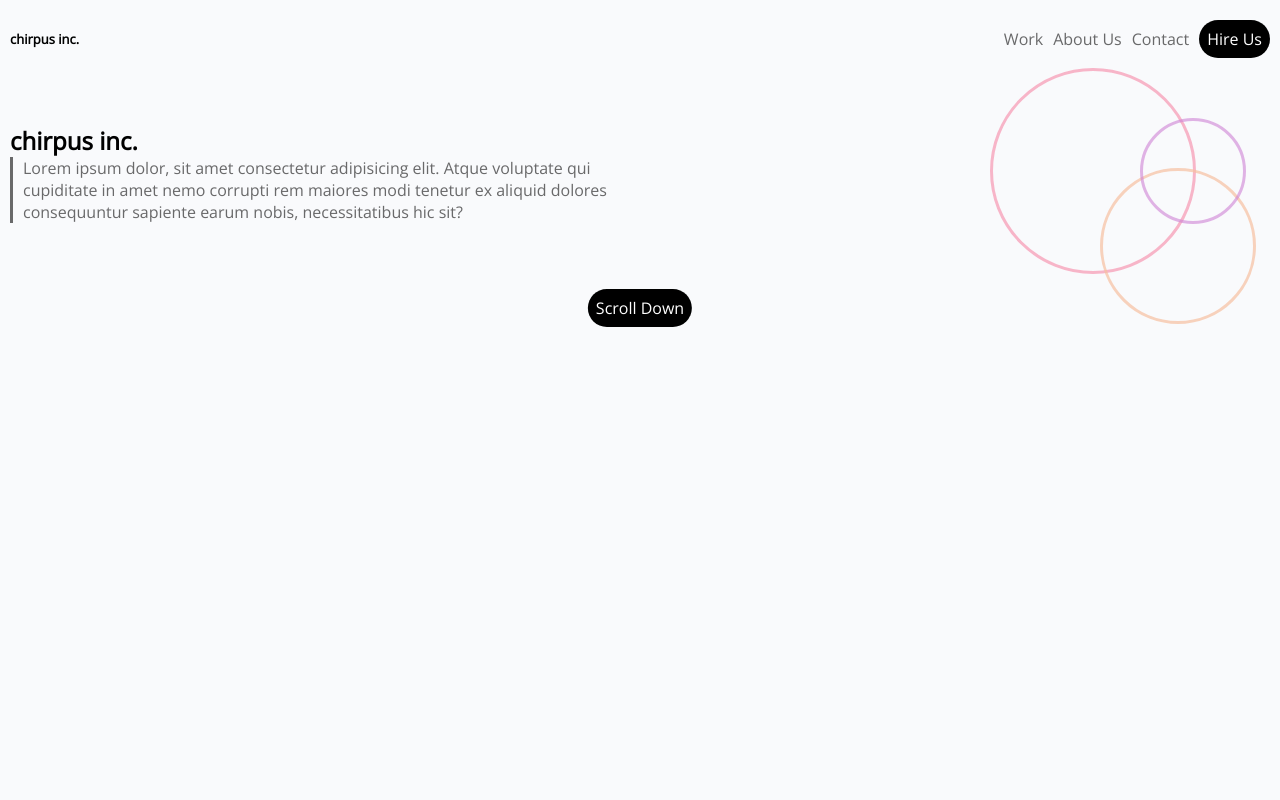
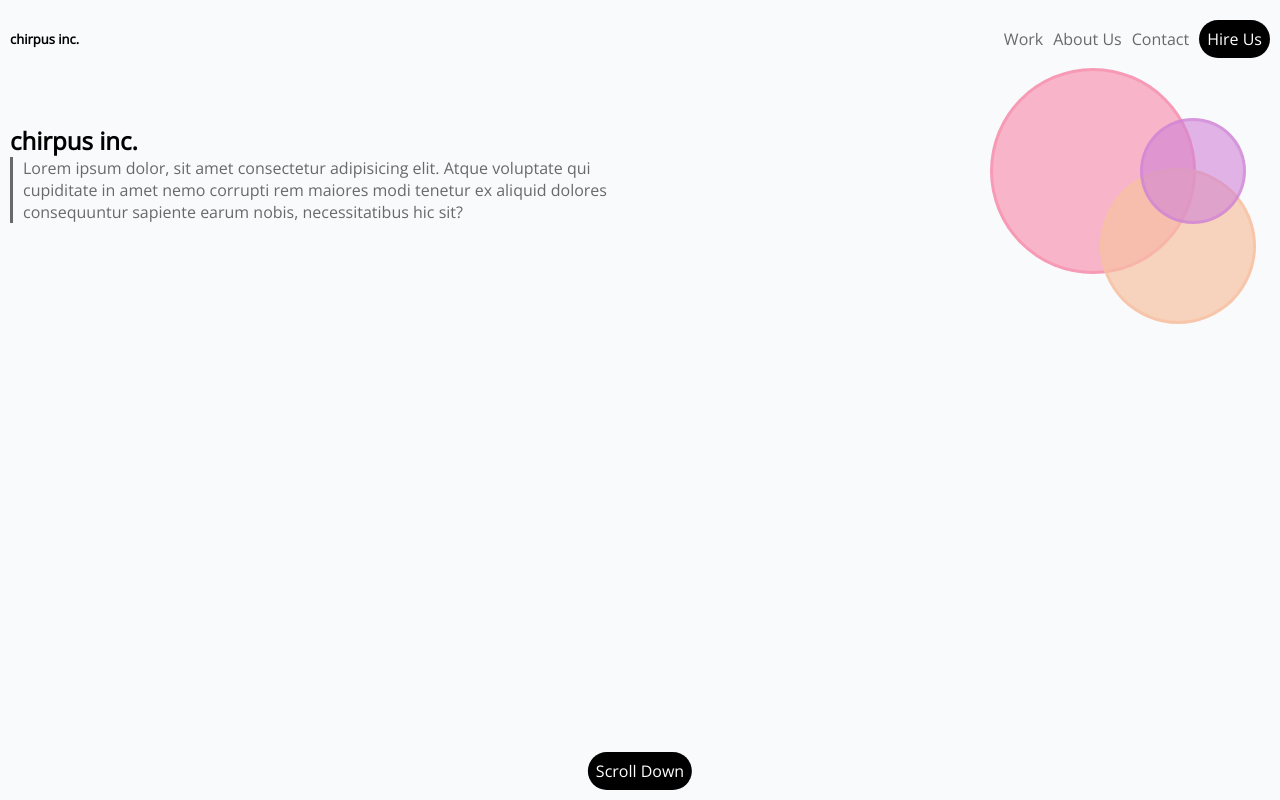
Before and after one commit to IGilman/GC_Lab1_html_css, a plain HTML site: page index.html in a window 1280 px wide. Drawn offline with nearby package versions, Linux system fonts and the light colour scheme.

Commit message:
pretty much done, still need some small tweaks

```diff
--- a/style.css
+++ b/style.css
@@ -133,6 +133,7 @@ view even tho I have displaay flex in the meida query */
         left: 350px;
         border-style: solid;
         border-color: rgba(247, 136, 167, 0.6);
+        background-color: rgba(247, 136, 167, 0.6);
         height: 200px;
         width: 200px;
         border-radius: 50%;
@@ -145,6 +146,7 @@ view even tho I have displaay flex in the meida query */
         top: 50px;
         border-style: solid;
         border-color: rgba(247, 193, 162, 0.7);
+        background-color:  rgba(247, 193, 162, 0.7);
         height: 150px;
         width: 150px;
         border-radius: 50%;
@@ -157,14 +159,22 @@ view even tho I have displaay flex in the meida query */
         left: 130px;
         border-style: solid;
         border-color: rgba(207, 130, 213, 0.6);
+        background-color: rgba(207, 130, 213, 0.6);
         height: 100px;
         width: 100px;
         border-radius: 50%;
     }
+/*
+    why did the footer div not auto take up the
+    height of the submit anchor tag? */
 
+    .footer{
+        height: 300px;
+    }
 
      .submit{
         position: fixed;
+        bottom: 0;
         left: 50%;
         transform:translateX(-50%)
     }
@@ -180,3 +190,6 @@ when i make my screen 848x867 the formatting is way off
 
 also when i move chrome inspect tools, sometime
 the anchor tags (look like buttons) get cut off. normal? */
+
+/*
+I don't know why I couldn't change my git hub repo */
```
